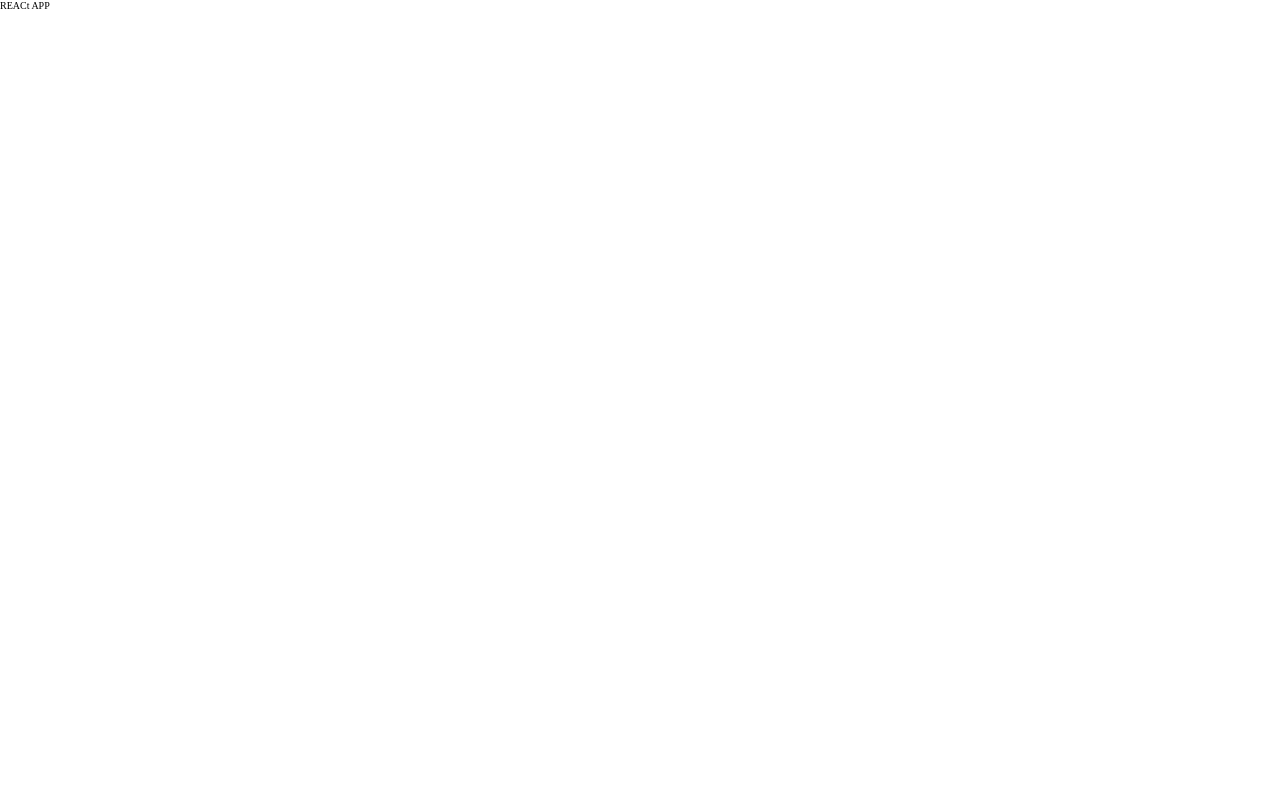
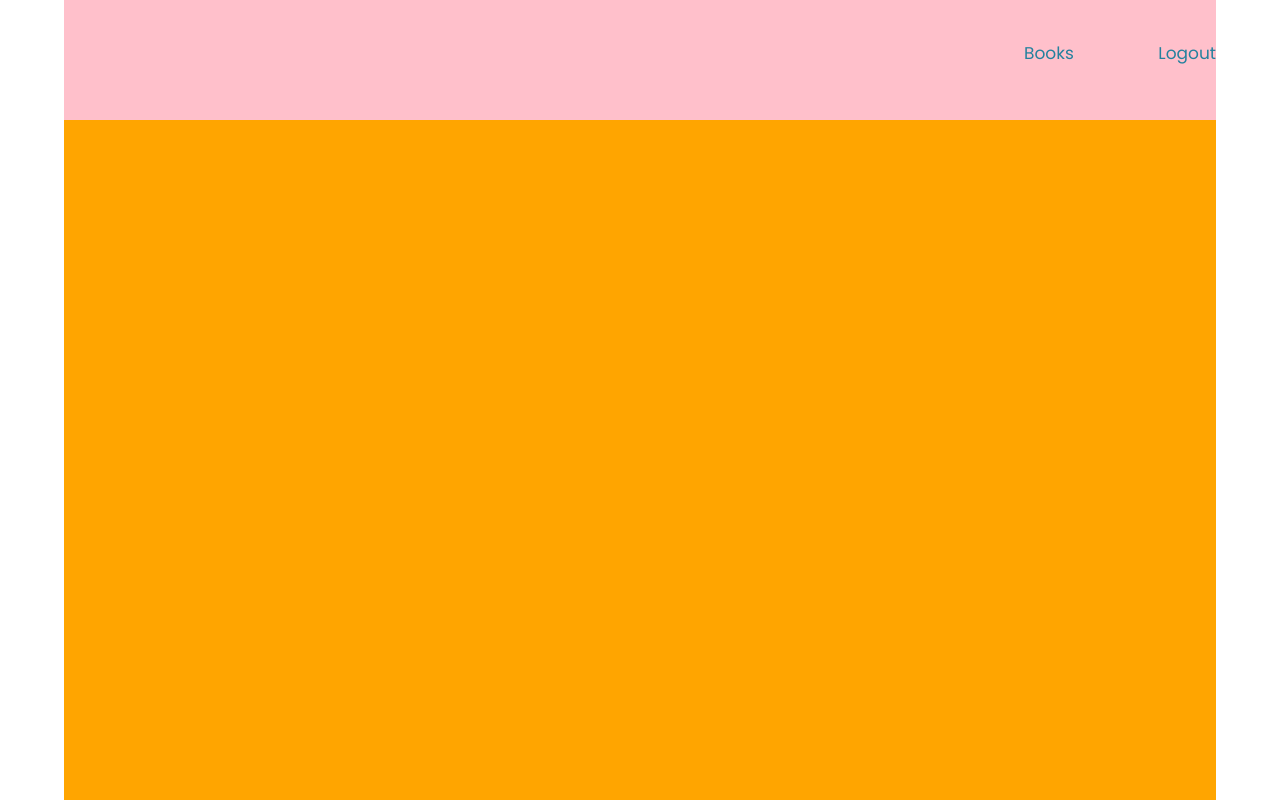
Before and after one commit to SyedOsamaBinAzhar/book-app-frontend, a React (Create React App) app: page /books in a window 1280 px wide. Before the commit this address had no page. Built offline with nearby package versions, Linux system fonts and the light colour scheme.

Commit message:
Navbar Ready.

```diff
--- a/src/App.js
+++ b/src/App.js
@@ -2,7 +2,7 @@ import React from 'react';
 import "./App.css"
 
 const App = () => {
-  return <div>REACt APP</div>;
+  return <div></div>;
 };
 
 export default App;
--- a/src/components/forms/loginForm/loginForm.jsx
+++ b/src/components/forms/loginForm/loginForm.jsx
@@ -2,7 +2,9 @@ import React, { useState } from 'react';
 import TextField from '@material-ui/core/TextField';
 import Button from '@material-ui/core/Button';
 import { makeStyles } from '@material-ui/core/styles';
+
 import { useDispatch } from 'react-redux';
+
 import loginUser from './loginUser';
 
 import { signinAction, signoutAction } from '../../../actions/authAction';
@@ -42,7 +44,7 @@ const onFormSubmit = async(e) => {
     if(user.data) {
         alert("signin successful");
         // setLoginStatus(true);
-        dispatch(signinAction());
+
     } else {
         alert("invalid email or password please try again.");
         // setLoginStatus(false);
--- a/src/components/forms/loginForm/loginUser.js
+++ b/src/components/forms/loginForm/loginUser.js
@@ -1,4 +1,5 @@
-//API CALLimport axios from "axios";
+//API CALL
+
 import axios from "axios";
 
 const loginUser = async (userDetails) => {
--- /dev/null
+++ b/src/components/navbar/navbar.jsx
@@ -0,0 +1,37 @@
+import React from 'react';
+import { makeStyles } from '@material-ui/core/styles';
+
+const Navbar = () => {
+
+    const classes = useStyles();
+
+  return <div className = {classes.root}>
+      <div className = {classes.navItemStyles}>Books</div>
+      <div className = {classes.navItemStyles}>Logout</div>
+  </div>;
+};
+
+
+const useStyles = makeStyles((theme) => ({
+
+    root : {
+        display : "flex",
+        justifyContent: 'center',
+        alignItems : "center",
+        flexFlow : "row",
+        width : "15%",
+        justifyContent: 'space-between',
+        position : "absolute",
+        right : "5%",
+        top : "5%"
+    },
+    navItemStyles : {
+        fontFamily : "Poppins",
+        fontSize : "17px",
+        color : "#24819E",
+
+    }
+  }));
+
+
+export default Navbar;
--- a/src/index.js
+++ b/src/index.js
@@ -10,20 +10,26 @@ import {
 import { createStore } from 'redux';
 import allReducers from "../src/reducers";
 import App from './App';
+import BooksPage from './pages/books/booksPage';
 // import reportWebVitals from './reportWebVitals';
 //importing pages
 import SignupPage from "./pages/signup/signupPage";
+import ProtectedRoute from './protectedRoutes/protectedRoutes';
 
 const store = createStore(allReducers,window.__REDUX_DEVTOOLS_EXTENSION__ && window.__REDUX_DEVTOOLS_EXTENSION__());
 
+// const isAuthenticated = useSelector((state) => state)
+const rootElement = document.getElementById("root");
 
-const rootElement = document.getElementById("root");
 render(
   <Provider store = {store}>
     <App/>
     <BrowserRouter>
     <Routes>
       <Route path="/" element={<SignupPage/>} />
+      <Route path="/books" element={<BooksPage/>} />
+
+
     </Routes>
   </BrowserRouter>
   </Provider>,
--- /dev/null
+++ b/src/layout/books/booksLayout.css
@@ -0,0 +1,15 @@
+.booksLayoutContainer {
+    display: grid;
+    grid-template-columns: 5vw 90vw 5vw;
+    grid-template-rows: minmax(15vh,min-content) minmax(85vh,min-content);
+    grid-template-areas: ". navbarContainer ."
+                        ". booksContainer .";
+}
+.navbarContainer {
+    grid-area: navbarContainer;
+    background-color: pink;
+}
+.booksContainer {
+    grid-area: booksContainer;
+    background-color: orange;
+}
--- /dev/null
+++ b/src/layout/books/booksLayout.jsx
@@ -0,0 +1,13 @@
+import React from 'react';
+import "./booksLayout.css";
+
+import Navbar from '../../components/navbar/navbar';
+
+const BooksLayout = () => {
+  return <div className='booksLayoutContainer'>
+      <div className="navbarContainer"><Navbar/></div>
+      <div className="booksContainer"></div>
+  </div>;
+};
+
+export default BooksLayout;
--- /dev/null
+++ b/src/pages/books/booksPage.jsx
@@ -0,0 +1,10 @@
+import React from 'react';
+import BooksLayout from "../../layout/books/booksLayout";
+
+const BooksPage = () => {
+  return <div>
+    <BooksLayout/>
+  </div>;
+};
+
+export default BooksPage;
--- /dev/null
+++ b/src/protectedRoutes/protectedRoutes.jsx
@@ -0,0 +1,16 @@
+import React from "react";
+import {  Redirect, Route } from "react-router-dom";
+import {useSelector} from "react-redux";
+import SignupPage from "../pages/signup/signupPage";
+
+function ProtectedRoute({ component: Component, ...restOfProps }) {
+  const isAuthenticated = useSelector((state) => state.authStatus);
+//   console.log(isAuthenticated);
+  console.log("this", isAuthenticated);
+
+  return (
+    isAuthenticated ? <h1>HELLO LOGGED USER</h1> : window.location('/register')
+  );
+}
+
+export default ProtectedRoute;
```
